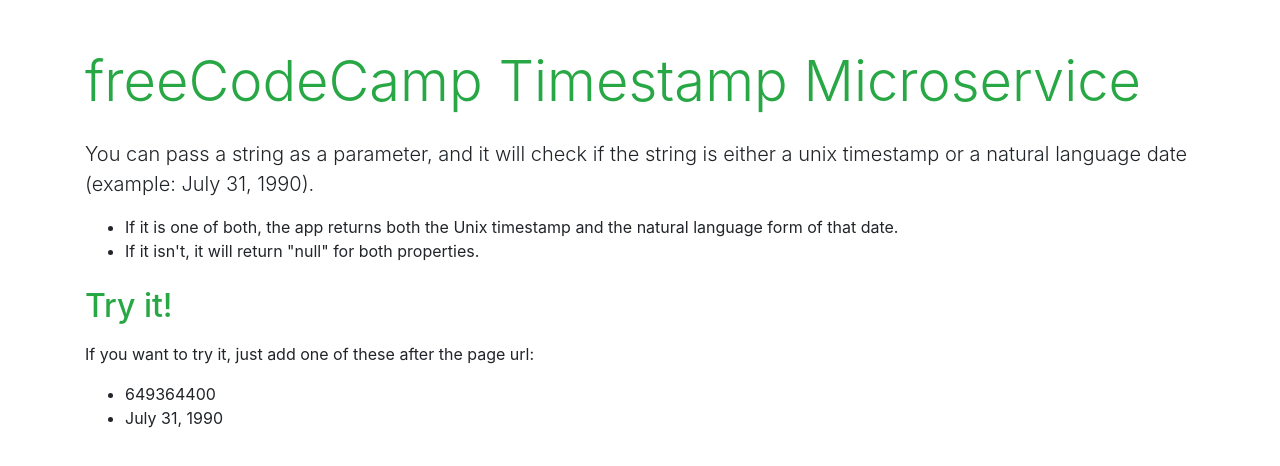
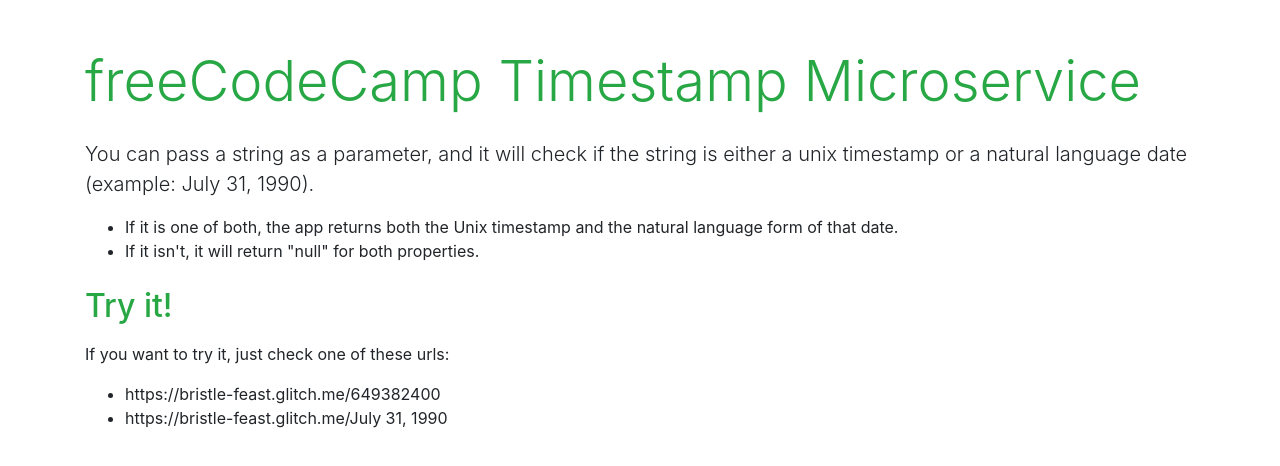
Before and after one commit to rubenvar/fcc-timestamp, a website: page public/index.html in a window 1280 px wide. Drawn offline with nearby package versions, Linux system fonts and the light colour scheme.

Commit message:
final changes made in glitch.com

```diff
--- a/public/index.html
+++ b/public/index.html
@@ -14,10 +14,10 @@
             <li>If it isn't, it will return "null" for both properties.</li>
         </ul>
         <h2 class="mt-4 mb-3 text-success">Try it!</h2>
-        <p>If you want to try it, just add one of these after the page url:</p>
+        <p>If you want to try it, just check one of these urls:</p>
         <ul>
-            <li>649364400</li>
-            <li>July 31, 1990</li>
+            <li>https://bristle-feast.glitch.me/649382400</li>
+            <li>https://bristle-feast.glitch.me/July 31, 1990</li>
         </ul>
     </main>
 </body>
```
